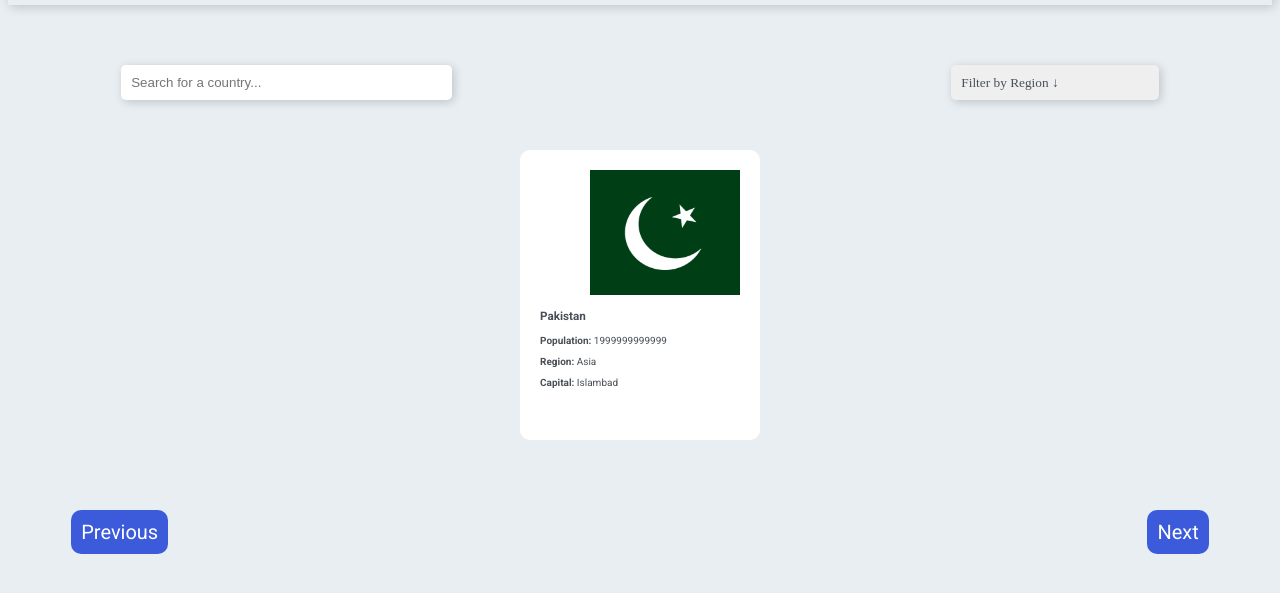
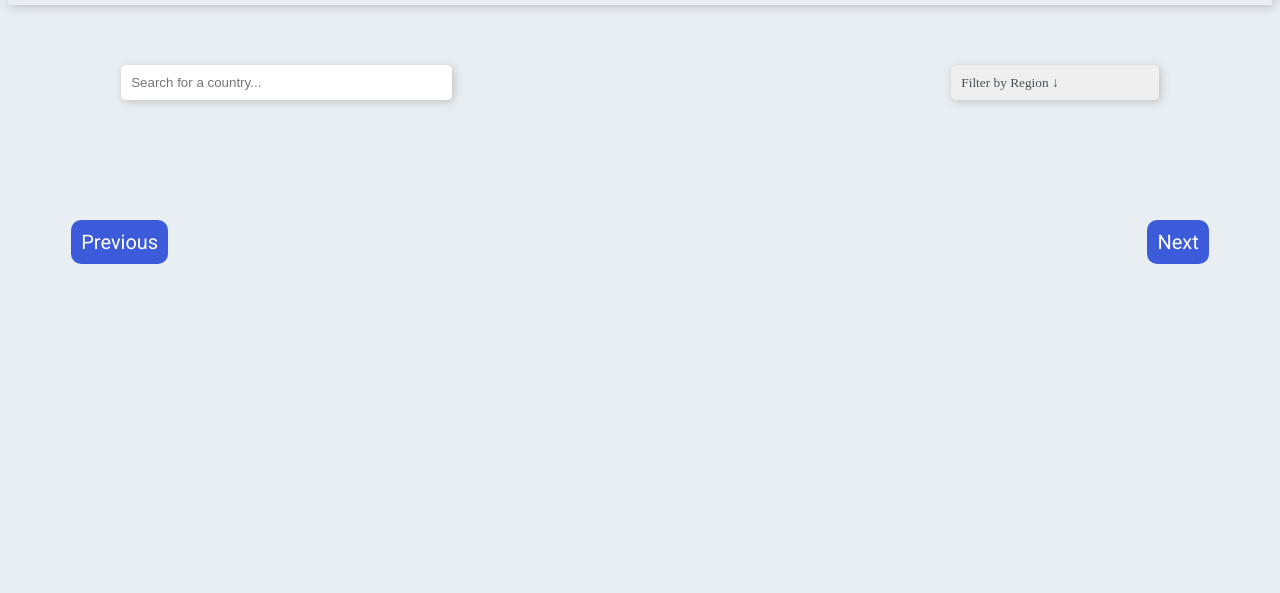
Before and after one commit to chshahid119/rest-country-api, a website built with Parcel: page index.html in a window 1280 px wide. Shown: the part 87-680 px from the top of the page. Built offline with nearby package versions, Linux system fonts and the light colour scheme; no server answers.

Commit message:
fix error in package.json

```diff
--- a/index.html
+++ b/index.html
@@ -55,7 +55,7 @@
         </div>
 
         <div class="section-hero__cards">
-          <div class="section-hero__cards-card">
+          <!-- <div class="section-hero__cards-card">
             <img src="src/img/pakistan.png" alt="flag" />
             <h3>Pakistan</h3>
             <div class="section-hero__cards-card-detail">
@@ -63,7 +63,7 @@
               <p><span>Region:</span> Asia</p>
               <p><span>Capital:</span> Islambad</p>
             </div>
-          </div>
+          </div> -->
           <!-- <div class="error-msg">
           <p class="error-msg-p">
             Sorry that country doesn't exist Please Serach any other! :(
```
Also changed, not shown: package.json (+8 -7 lines), 2 other files.
